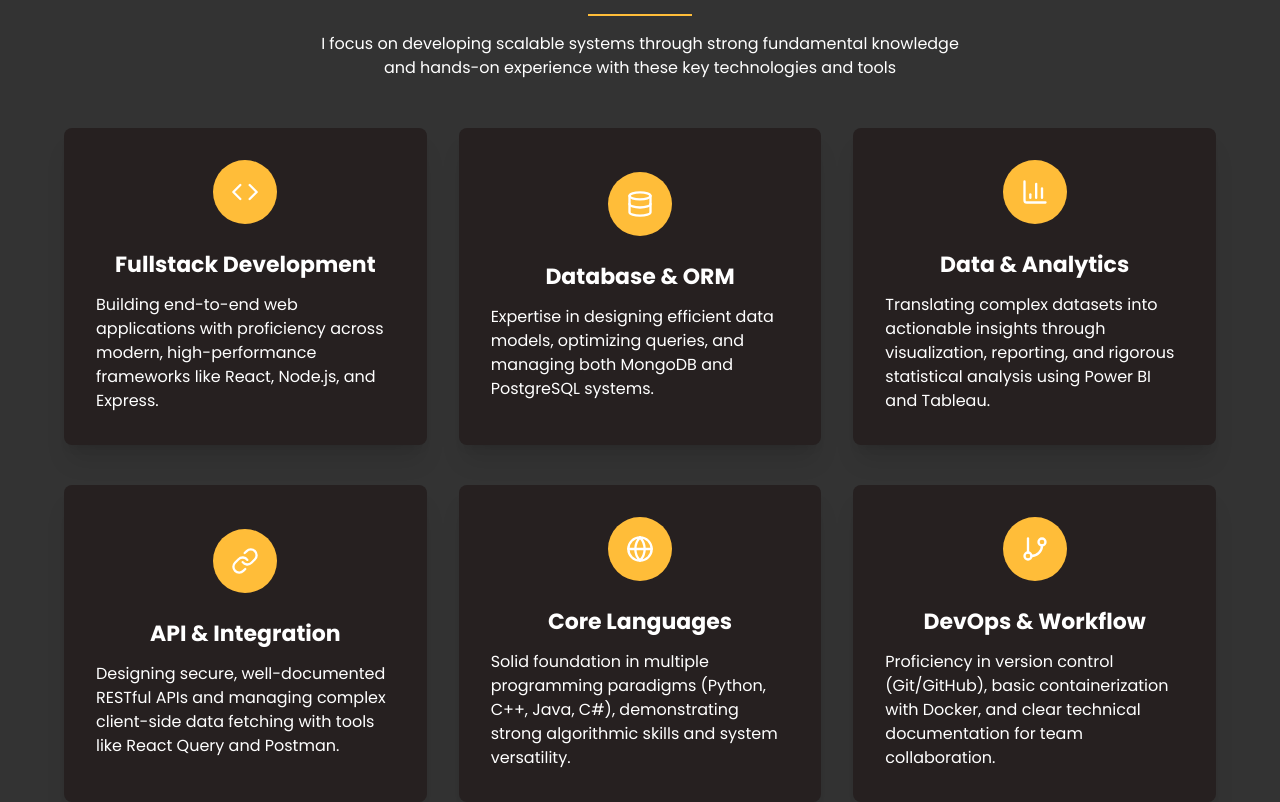
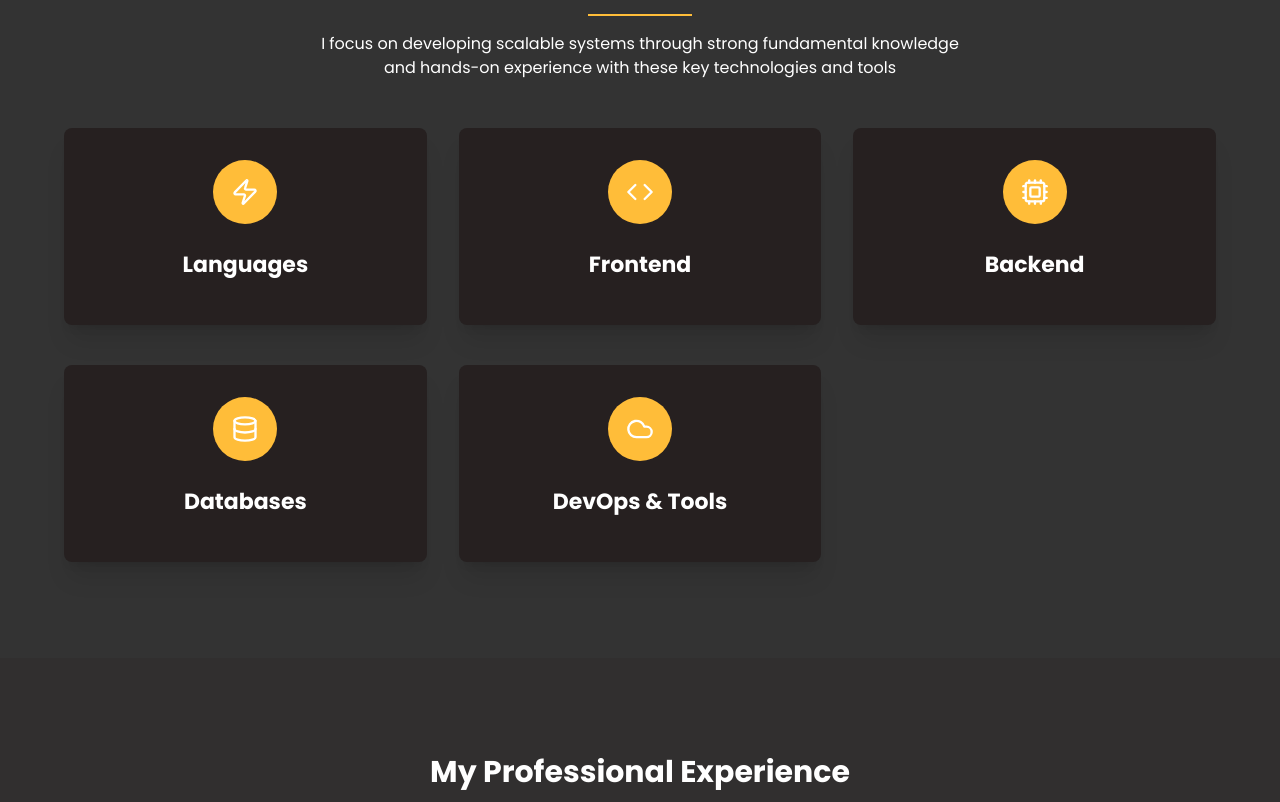
Before and after one commit to sumiya-yasmin/sumiya-yasmin-portfolio, a Next.js app: page / in a window 1280 px wide. Shown: the part 1386-2188 px from the top of the page. Built offline with nearby package versions, Linux system fonts and the light colour scheme; no server answers.

Commit message:
Update expertise data

```diff
--- a/data/expertiseData.ts
+++ b/data/expertiseData.ts
@@ -1,34 +1,72 @@
-import { BarChart3, Code, Database, GitBranch, Globe, Link } from "lucide-react";
+import { ExpertiseData } from "@/app/types";
+import { Code, Cpu, Database, Cloud, Zap } from "lucide-react";
 
-export const techExpertiseData = [
+export const techExpertiseData : ExpertiseData[] = [
   {
-    title: "Fullstack Development",
-    description: "Building end-to-end web applications with proficiency across modern, high-performance frameworks like React, Node.js, and Express.",
-    icon: Code,
+    title: "Languages",
+    value: "Mastery of essential programming languages for application logic, systems development, and client-side interactivity.",
+    icon: Zap,
+    techLogos: [
+      { name: "JavaScript", componentKey: "JavaScript" },
+      { name: "TypeScript", componentKey: "TypeScript" },
+      { name: "C++", componentKey: "Cplusplus" },
+      { name: "C", componentKey: "C" },
+      // { name: "Java", componentKey: "Java" },
+      { name: "C#", componentKey: "Csharp" },
+      { name: "Python", componentKey: "Python" },
+    ],
   },
+
+
   {
-    title: "Database & ORM",
-    description: "Expertise in designing efficient data models, optimizing queries, and managing both MongoDB and PostgreSQL systems.",
+    title: "Frontend",
+    value: "Crafting modern, responsive, and intuitive user interfaces using component-based architecture and utility-first styling.",
+    icon: Code, // Using Code icon for development/UI
+    techLogos: [
+      { name: "React", componentKey: "React" },
+      { name: "Next.js", componentKey: "Nextjs" },
+      { name: "TailwindCSS", componentKey: "TailwindCSS" },
+      { name: "MUI", componentKey: "MUI" }, // Added MUI from Full Stack
+      { name: "React Native", componentKey: "ReactNative" }, // Added RN from Workflow/DevOps
+    ],
+  },
+
+  // ------------------------- 3. BACKEND -------------------------
+  {
+    title: "Backend",
+    value: "Designing and building robust, scalable server-side logic and APIs using powerful runtimes and framework ecosystems.",
+    icon: Cpu, // Using Cpu icon for systems/processing
+    techLogos: [
+      { name: "Node.js", componentKey: "Nodejs" },
+      { name: "Express", componentKey: "Express" },
+      { name: "ASP.NET Core", componentKey: "ASPNetCore" },
+    ],
+  },
+
+  // ------------------------- 4. DATABASES -------------------------
+  {
+    title: "Databases",
+    value: "Expertise in both relational and non-relational databases for efficient data storage, retrieval, and management.",
     icon: Database,
+    techLogos: [
+      { name: "MongoDB", componentKey: "MongoDB" },
+      { name: "PostgreSQL", componentKey: "PostgreSQL" },
+      { name: "SQL Server", componentKey: "SQL" }, // Changed 'SQL' to 'SQL Server' to match image better and added componentKey
+      // Note: Power BI is often considered a BI Tool, not a core Database, but you can add it here if preferred.
+    ],
   },
+
+  // ------------------------- 5. DEVOPS & TOOLS -------------------------
   {
-    title: "Data & Analytics",
-    description: "Translating complex datasets into actionable insights through visualization, reporting, and rigorous statistical analysis using Power BI and Tableau.",
-    icon: BarChart3,
-  },
-  {
-    title: "API & Integration",
-    description: "Designing secure, well-documented RESTful APIs and managing complex client-side data fetching with tools like React Query and Postman.",
-    icon: Link,
-  },
-  {
-    title: "Core Languages",
-    description: "Solid foundation in multiple programming paradigms (Python, C++, Java, C#), demonstrating strong algorithmic skills and system versatility.",
-    icon: Globe,
-  },
-  {
-    title: "DevOps & Workflow",
-    description: "Proficiency in version control (Git/GitHub), basic containerization with Docker, and clear technical documentation for team collaboration.",
-    icon: GitBranch,
+    title: "DevOps & Tools",
+    value: "Proficient in modern DevOps practices, containerization, API integration, and version control for reliable deployment.",
+    icon: Cloud,
+    techLogos: [
+      { name: "Docker", componentKey: "Docker" },
+      { name: "Git", componentKey: "Git" },
+      { name: "GitHub", componentKey: "GitHub" }, // Added GitHub from Workflow
+      { name: "Postman", componentKey: "Postman" },
+      // { name: "Power BI", componentKey: "PowerBI" }, // Added Power BI from image
+    ],
   },
 ];
```
